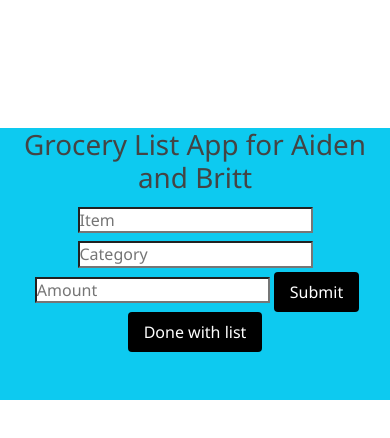
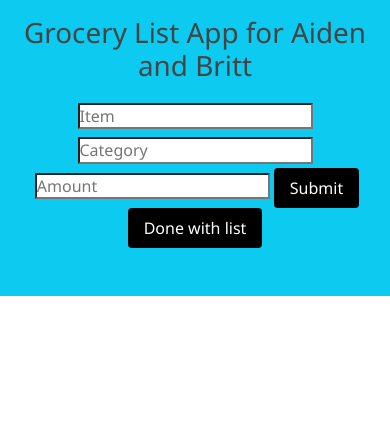
Before and after one commit to dakotadavis58/grocerlistforbanda, a React (Create React App) app: page / in a window 390 px wide. Shown: the top 438 px of the page. Built offline with nearby package versions, Linux system fonts and the light colour scheme.

Commit message:
changed css so on phoness no top margin

```diff
--- a/src/app.css
+++ b/src/app.css
@@ -23,8 +23,13 @@ input[type="submit"] {
 
 .container {
   height: 750px;
+  max-height: 750px;
   margin-top: 8rem;
-  max-height: 750px;
+}
+@media screen and (max-width: 600px) {
+  .container {
+    margin-top: 0;
+  }
 }
 ul {
   max-height: 500px;
--- a/src/components/App.js
+++ b/src/components/App.js
@@ -5,7 +5,9 @@ const App = () => {
     <div className="container align-middle h-100 d-flex bg-info">
       <div className="col">
         <div className="row justify-content-center align-self-center">
-          <h1 className="text-center">Grocery List App for Aiden and Britt</h1>
+          <h1 className="text-center m-3">
+            Grocery List App for Aiden and Britt
+          </h1>
         </div>
         <Form />
       </div>
```
